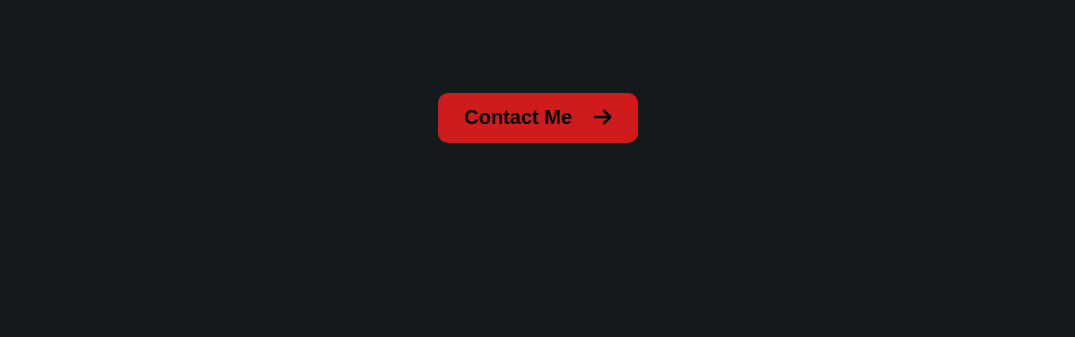
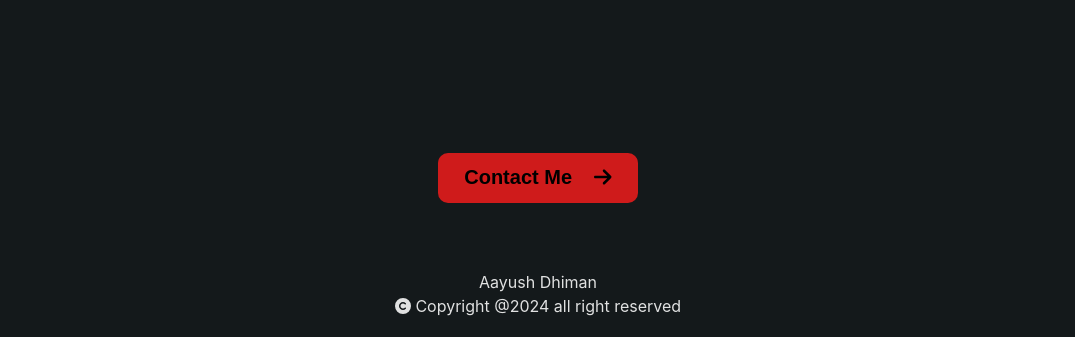
Before and after one commit to aayushdhimaann/portfolio, a React (Vite) app: page / in a window 1280 px wide. Shown: the part 3018-3355 px from the top of the page, without its empty margins (102-1177 px from the left). Before the commit the page ends 3168 px from the top, so only its background shows below. Built offline with nearby package versions, Linux system fonts and the light colour scheme; grey boxes are pictures that could not be loaded; a web font is replaced by a local one.

Commit message:
added footer

```diff
--- a/src/components/Home.jsx
+++ b/src/components/Home.jsx
@@ -10,6 +10,8 @@ import MiniSkills from "./MiniSkills";
 import MiniEducation from "./MiniEducation";
 import MiniProjects from "./MiniProjects";
 import MiniContact from "./MiniContact";
+import { FontAwesomeIcon } from "@fortawesome/react-fontawesome";
+import { faCopyright } from "@fortawesome/free-solid-svg-icons";
 const Home = () => {
   const el = useRef(null);
   useEffect(() => {
@@ -73,6 +75,7 @@ const Home = () => {
       <section id="contact">
         <MiniContact />
       </section>
+
     </>
   );
 };
--- a/src/components/Root.jsx
+++ b/src/components/Root.jsx
@@ -1,18 +1,26 @@
-import React,{Fragment} from 'react'
-import NavBar from './NavBar'
-import { Outlet } from 'react-router'
-import Background from './Background'
-
+import React, { Fragment } from "react";
+import NavBar from "./NavBar";
+import { Outlet } from "react-router";
+import Background from "./Background";
+import { FontAwesomeIcon } from "@fortawesome/react-fontawesome";
+import { faCopyright } from "@fortawesome/free-solid-svg-icons";
 const Root = () => {
   return (
     <Fragment>
-        <NavBar/>
-        <Background/>
-        <main>
-            <Outlet/>
-        </main>
+      <NavBar />
+      <Background />
+      <main>
+        <Outlet />
+      </main>
+      <footer>
+        <p>Aayush Dhiman</p>
+        <p>
+          <FontAwesomeIcon icon={faCopyright} /> Copyright @2024 all right
+          reserved
+        </p>
+      </footer>
     </Fragment>
-  )
-}
+  );
+};
 
-export default Root
+export default Root;
--- a/src/index.css
+++ b/src/index.css
@@ -382,7 +382,7 @@ nav a.activ{
   height: 10vh;
   width: 80vw;
   /* background-color: aqua; */
-  margin: -60px auto;
+  margin: 0px auto;
   display: flex;
   justify-content: center;
   align-items: center;
@@ -394,6 +394,21 @@ nav a.activ{
   font-weight: 700;
   font-size: 20px;
   cursor: pointer;
+  /* margin-top: -200px; */
+}
+footer{
+  height: 10vh;
+  width: 100%;
+  background-color: #14191b;
+  /* margin: 10px auto; */
+  margin-top: 50px;
+  padding: 10px;
+  box-sizing: border-box;
+  position: absolute;
+  /* bottom: 0px; */
+}
+footer p{
+  text-align: center;
 }
 @media screen and (max-width:730px) {
   #navbar .right{
```
